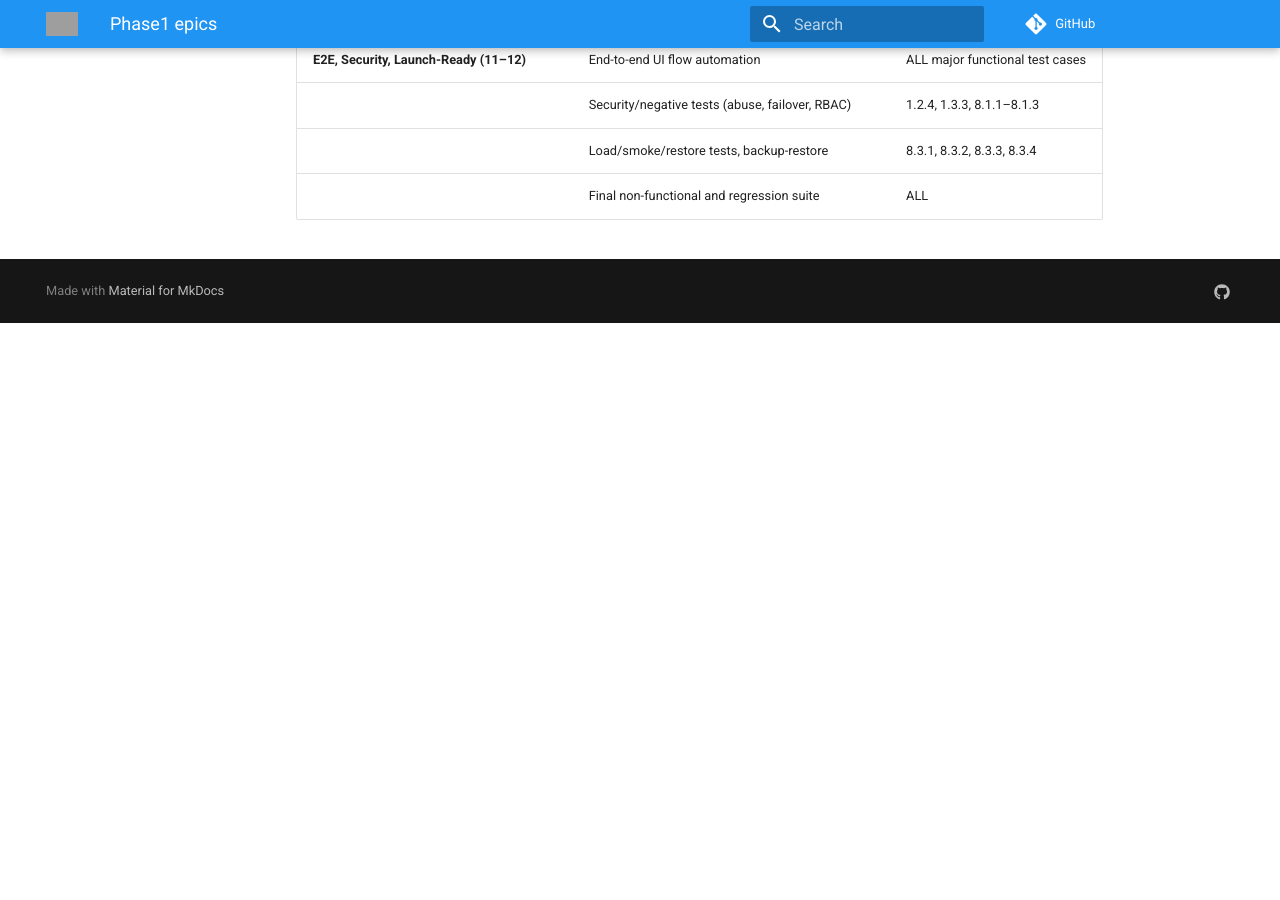
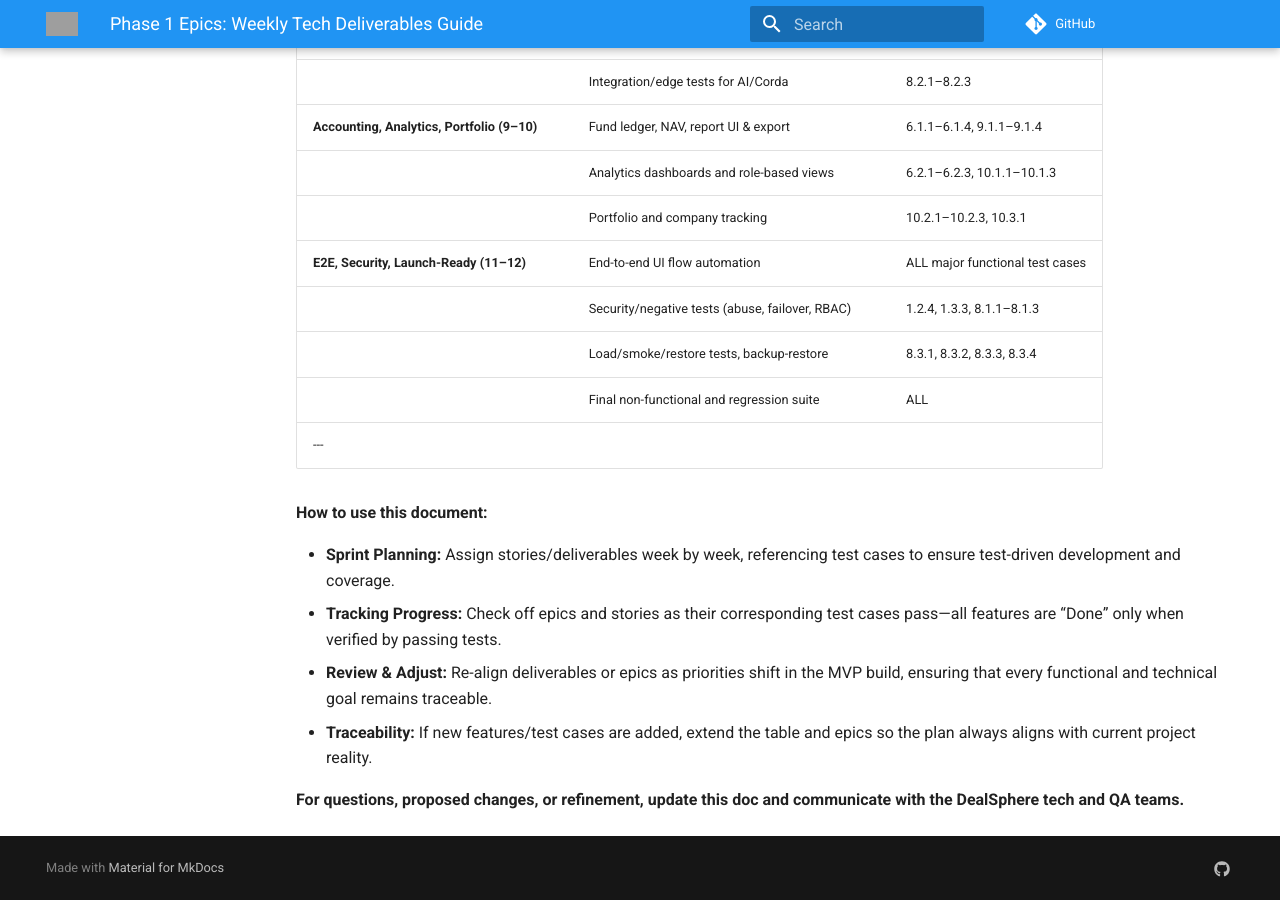
Before and after one commit to DealSphere-Inc/dealsphere-platform-docs, an MkDocs documentation site: the page built from docs/planning/phase1-epics.md, in a window 1280 px wide and 900 px high, scrolled down 1191 px. Built offline with MkDocs 1.6.1 and Material for MkDocs 9.7.7, drawn with Linux system fonts in a browser that asks for light colours; comment, search, counter and statistics services are not loaded; before the commit the page ends 1514 px from its top, so only the background shows below that; some of the changed text lies outside the part shown; grey boxes are pictures that could not be loaded.

Commit message:
Update phase1-epics.md

```diff
--- a/docs/planning/phase1-epics.md
+++ b/docs/planning/phase1-epics.md
@@ -1,3 +1,11 @@
+# Phase 1 Epics: Weekly Tech Deliverables Guide
+
+This document provides a week-by-week breakdown of all core tech deliverables for Phase 1 of DealSphere, ensuring that every business-critical capability from the PRD and all functional test cases are tracked and completed.
+Each Epic summarizes a vertical slice (major user-facing/integrated feature set) and links every deliverable to specific functional test cases.
+Use this guide as the master reference for sprint planning, tracking, and acceptance—each Story or Deliverable is “Done” when all linked test cases are passing in CI.
+
+---
+
 | Epic (Weeks)                    | Story / Deliverable                                     | Linked Functional Test Cases                |
 |----------------------------------|--------------------------------------------------------|---------------------------------------------|
 | **Core Framework & Auth (1–2)**      | Repo, CI pipeline, Docker Compose setup                | --                                          |
@@ -25,3 +33,13 @@
 |                                  | Security/negative tests (abuse, failover, RBAC)        | 1.2.4, 1.3.3, 8.1.1–8.1.3                  |
 |                                  | Load/smoke/restore tests, backup-restore               | 8.3.1, 8.3.2, 8.3.3, 8.3.4                 |
 |                                  | Final non-functional and regression suite              | ALL                                        |
+---
+
+**How to use this document:**
+
+- **Sprint Planning:** Assign stories/deliverables week by week, referencing test cases to ensure test-driven development and coverage.
+- **Tracking Progress:** Check off epics and stories as their corresponding test cases pass—all features are “Done” only when verified by passing tests.
+- **Review & Adjust:** Re-align deliverables or epics as priorities shift in the MVP build, ensuring that every functional and technical goal remains traceable.
+- **Traceability:** If new features/test cases are added, extend the table and epics so the plan always aligns with current project reality.
+
+**For questions, proposed changes, or refinement, update this doc and communicate with the DealSphere tech and QA teams.**
```
